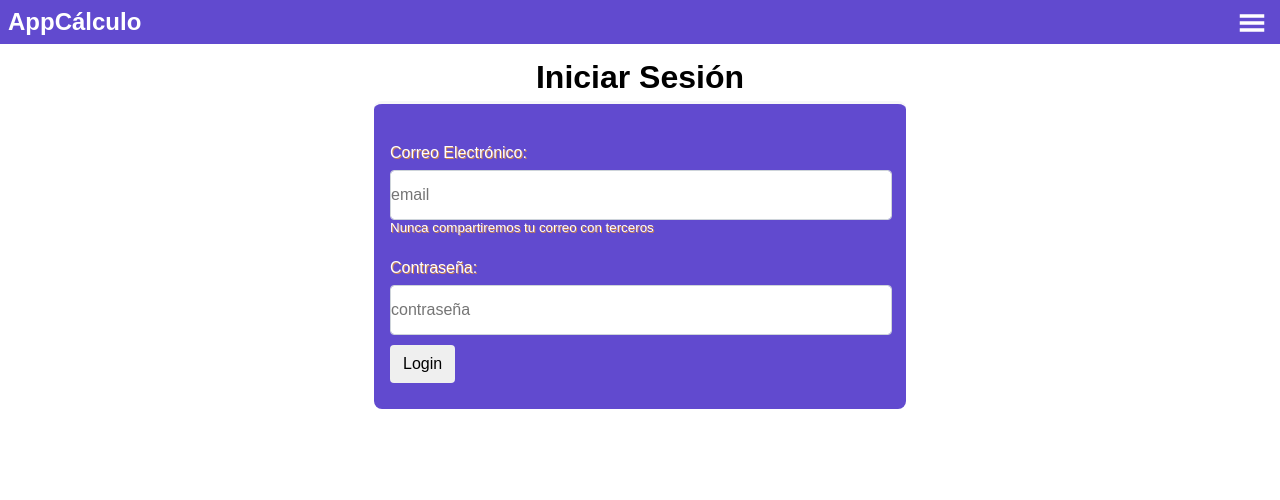
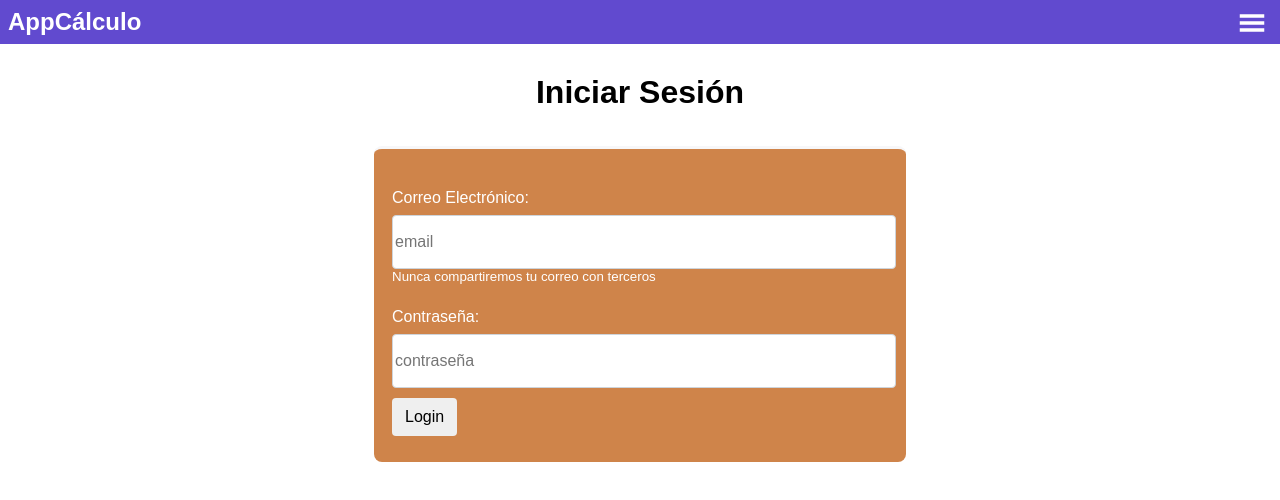
Before and after one commit to KeywizZ/AppCalculo, a React (Create React App) app: page /login in a window 1280 px wide. Shown: the top 500 px of the page. Built offline with nearby package versions, Linux system fonts and the light colour scheme; a web font is replaced by a local one.

Commit message:
working login form and register form styles

```diff
--- a/src/components/ActivityList/ActivityByType.jsx
+++ b/src/components/ActivityList/ActivityByType.jsx
@@ -14,7 +14,7 @@ export const ActivityByType = (props) => {
   }, [url]);
 
   return (
-    <>
+    <div className="container-activities-by-type">
       <button className="toggle-type-button" onClick={() => setShow(!show)}>
         {props.type}
       </button>
@@ -33,6 +33,6 @@ export const ActivityByType = (props) => {
             })}
         </div>
       )}
-    </>
+    </div>
   );
 };
--- a/src/components/LoginForm/LoginForm.jsx
+++ b/src/components/LoginForm/LoginForm.jsx
@@ -34,7 +34,7 @@ export const LoginForm = () => {
         />
         <p>Nunca compartiremos tu correo con terceros</p>
       </div>
-      <div className="pass-input">
+      <div className="user-input">
         <label>Contraseña: </label>
         <input
           type="password"
--- a/src/pages/DashboardPage/DashboardPage.jsx
+++ b/src/pages/DashboardPage/DashboardPage.jsx
@@ -13,7 +13,6 @@ export const DashboardPage = () => {
           <button className="login">Registrar un nuevo usuario</button>
         </NavLink>
       )}
-
       <NavLink to="/profile">
         <button className="profile-btn">Mi Perfil</button>
       </NavLink>
--- a/src/pages/DashboardPage/_DashboardPage.scss
+++ b/src/pages/DashboardPage/_DashboardPage.scss
@@ -8,6 +8,23 @@
     margin-bottom: 60px;
     gap: 10px;
 
+    .profile-btn {
+        padding: 10px;
+        border: none;
+        border-radius: 7px;
+        background-color: $buttonColor;
+        color: whitesmoke;
+        font-size: 20px;
+    }
+
+.container-activities-by-type {
+    display: flex;
+    flex-direction: column;
+}
+
+
+
+
     .container-activities {
         display: flex;
         max-width: 100%;
@@ -15,13 +32,11 @@
         margin-left: 20px;
         flex-direction: column;
         flex-wrap: wrap;
-/*      width: 500px;       */
         align-items: center;
 
         .type-title {
             margin: 25px 0;
         }
-
 
         .activities-container-type {
             display: flex;
--- a/src/pages/LoginPage/LoginPage.jsx
+++ b/src/pages/LoginPage/LoginPage.jsx
@@ -4,11 +4,13 @@ import { LoginForm } from "../../components/LoginForm/LoginForm";
 export const LoginPage = () => {
   console.log("INFO: LoginPage component");
   return (
-    <div className="login-title">
-      <h1>Iniciar Sesión</h1>
+    <>
+      <div className="login-title">
+        <h1>Iniciar Sesión</h1>
+      </div>
       <div className="login-page">
         <LoginForm />
       </div>
-    </div>
+    </>
   );
 };
--- a/src/pages/LoginPage/_LoginPage.scss
+++ b/src/pages/LoginPage/_LoginPage.scss
@@ -1,5 +1,5 @@
 .login-title {
-    padding: 15px 0;
+    padding: 30px 0;
 }
 
 .login-page {
@@ -12,7 +12,7 @@
         padding: 1rem;
         border: solid #f7f7f9;
         border-width: 0.2rem 0 0;
-        background-color: $azulFondo;
+        background-color: $naranjaFondo;
         width: 500px;
         border-radius: .5em;
 
@@ -21,6 +21,7 @@
             display: flex;
             flex-direction: column;
             align-items: flex-start;
+            padding-left: 2px;
 
             label {
                 display: inline-block;
@@ -33,18 +34,15 @@
             input {
                 display: block;
                 width: 100%;
-                padding: 0.75rem 0;
+                height: 50px;
                 font-size: 1rem;
                 line-height: 1.5;
                 color: #495057;
                 background-color: #fff;
-                background-clip: padding-box;
                 border: 1px solid #ced4da;
                 border-radius: 0.25rem;
-                transition: border-color .15s ease-in-out,
-                    box-shadow .15s ease-in-out;
+
                 text-align: left;
-
             }
 
             p {
@@ -54,47 +52,10 @@
 
             }
 
-            input:focus {
-                background: $buttonColor;
-            }
 
 
         }
 
-        .pass-input {
-            text-align: left;
-
-
-            input {
-                display: block;
-                width: 100%;
-                padding: 0.75rem 0;
-                font-size: 1rem;
-                line-height: 1.5;
-                color: #495057;
-                background-color: #fff;
-                background-clip: padding-box;
-                border: 1px solid #ced4da;
-                border-radius: 0.25rem;
-                transition: border-color .15s ease-in-out,
-                    box-shadow .15s ease-in-out;
-                text-align: left;
-            }
-
-            input:focus {
-                background: $buttonColor;
-            }
-
-            label {
-                display: inline-block;
-                margin: 0.5rem 0;
-                padding-top: 1rem;
-                color: white;
-                text-shadow: #CF844A 1px 1px;
-            }
-
-
-        }
 
         .btn {
             display: inline-block;
--- a/src/pages/RegisterPage/RegisterPage.jsx
+++ b/src/pages/RegisterPage/RegisterPage.jsx
@@ -5,11 +5,13 @@ export const RegisterPage = () => {
   console.log("INFO: LoginPage component");
 
   return (
-    <div className="login-title">
-      <h1>Registrar Usuario</h1>
+    <>
+      <div className="register-title">
+        <h1>Registrar Usuario</h1>
+      </div>
       <div className="register-page">
         <RegisterForm />
       </div>
-    </div>
+    </>
   );
 };
--- a/src/pages/RegisterPage/_RegisterPage.scss
+++ b/src/pages/RegisterPage/_RegisterPage.scss
@@ -1,4 +1,4 @@
-.login-title {
+.register-title {
     padding: 15px 0;
 }
 
```
Lines whose indentation alone changed are shown as unchanged.
